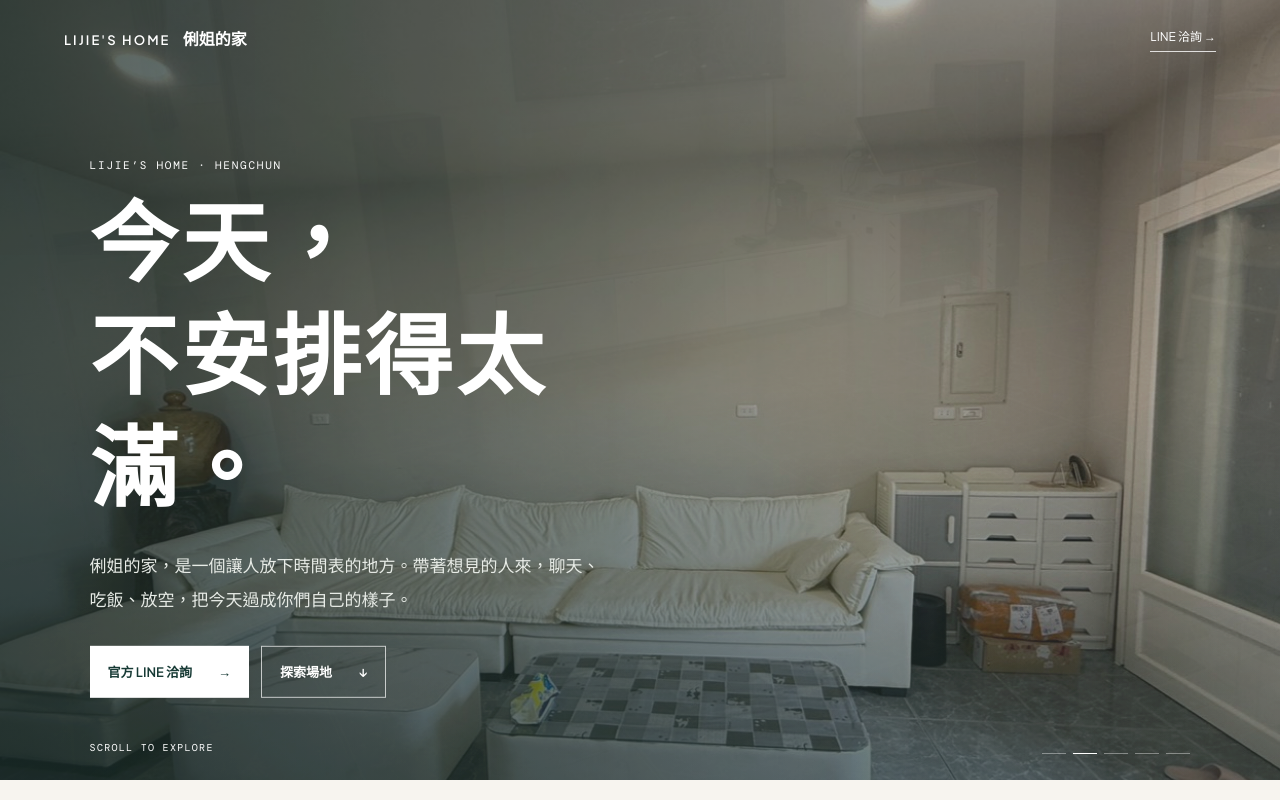
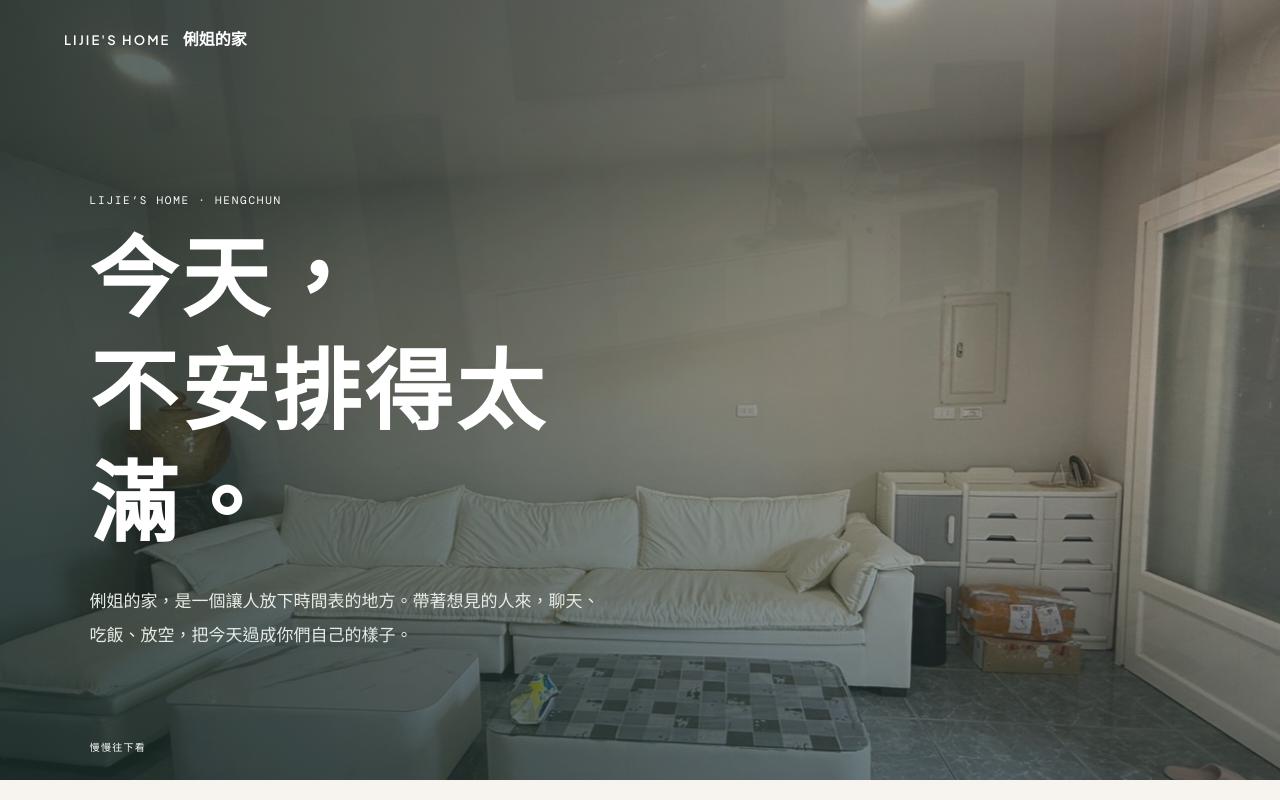
Before and after one commit to a0955523155-pixel/lijie-website, a plain HTML site: page index.html in a window 1280 px wide. Shown: the top 800 px of the page. Drawn offline with nearby package versions, Linux system fonts and the light colour scheme.

Commit message:
Remove homepage navigation choices

```diff
--- a/index.html
+++ b/index.html
@@ -23,7 +23,7 @@
   <header class="hero" id="top">
     <nav class="nav">
       <a class="brand" href="#top">LIJIE'S HOME <b>俐姐的家</b></a>
-      <a class="back" href="https://line.me/ti/p/~080meayj" target="_blank" rel="noopener noreferrer">LINE 洽詢 →</a>
+
     </nav>
     <div class="slides" aria-label="場地相片輪播">
       <div class="slide active" style="background-image:url('images/villa-hero-1-new.jpg')"></div>
@@ -36,12 +36,9 @@
       <p class="eyebrow">LIJIE’S HOME · HENGCHUN</p>
       <h1>今天，<br>不安排得太滿。</h1>
       <p class="hero-copy">俐姐的家，是一個讓人放下時間表的地方。帶著想見的人來，聊天、吃飯、放空，把今天過成你們自己的樣子。</p>
-      <div class="hero-actions">
-        <a class="button button-primary" href="https://line.me/ti/p/~080meayj" target="_blank" rel="noopener noreferrer">官方 LINE 洽詢 <span>→</span></a>
-        <a class="button button-ghost" href="#space">探索場地 <span>↓</span></a>
-      </div>
+
     </div>
-    <div class="hero-meta"><span>SCROLL TO EXPLORE</span><div class="dots" aria-label="切換相片"><button class="dot active" aria-label="第 1 張"></button><button class="dot" aria-label="第 2 張"></button><button class="dot" aria-label="第 3 張"></button><button class="dot" aria-label="第 4 張"></button><button class="dot" aria-label="第 5 張"></button></div></div>
+    <div class="hero-meta"><span>慢慢往下看</span></div>
   </header>
   <main>
     <section class="section intro" id="space">
@@ -56,10 +53,8 @@
   </main>
   <footer><p>© 2026 俐姐的家 · PRIVATE GATHERING SPACE</p><p>本頁僅為私人團體活動場地資訊展示，採預約洽詢制。使用日期、時段、活動內容、可使用區域及現場規範，以雙方確認內容為準；如涉及住宿、餐飲或其他受管制服務，請依當地法令及所需許可另行安排。</p></footer>
   <script>
-    const slides=[...document.querySelectorAll('.slide')],dots=[...document.querySelectorAll('.dot')];let current=0,timer;
-    function showSlide(next){slides[current].classList.remove('active');dots[current].classList.remove('active');current=(next+slides.length)%slides.length;slides[current].classList.add('active');dots[current].classList.add('active')}
-    function restart(){clearInterval(timer);timer=setInterval(()=>showSlide(current+1),5000)}
-    dots.forEach((dot,i)=>dot.addEventListener('click',()=>{showSlide(i);restart()}));restart();
+    const slides=[...document.querySelectorAll('.slide')];let current=0;
+    setInterval(()=>{slides[current].classList.remove('active');current=(current+1)%slides.length;slides[current].classList.add('active')},5000);
   </script>
 </body>
 </html>
```
